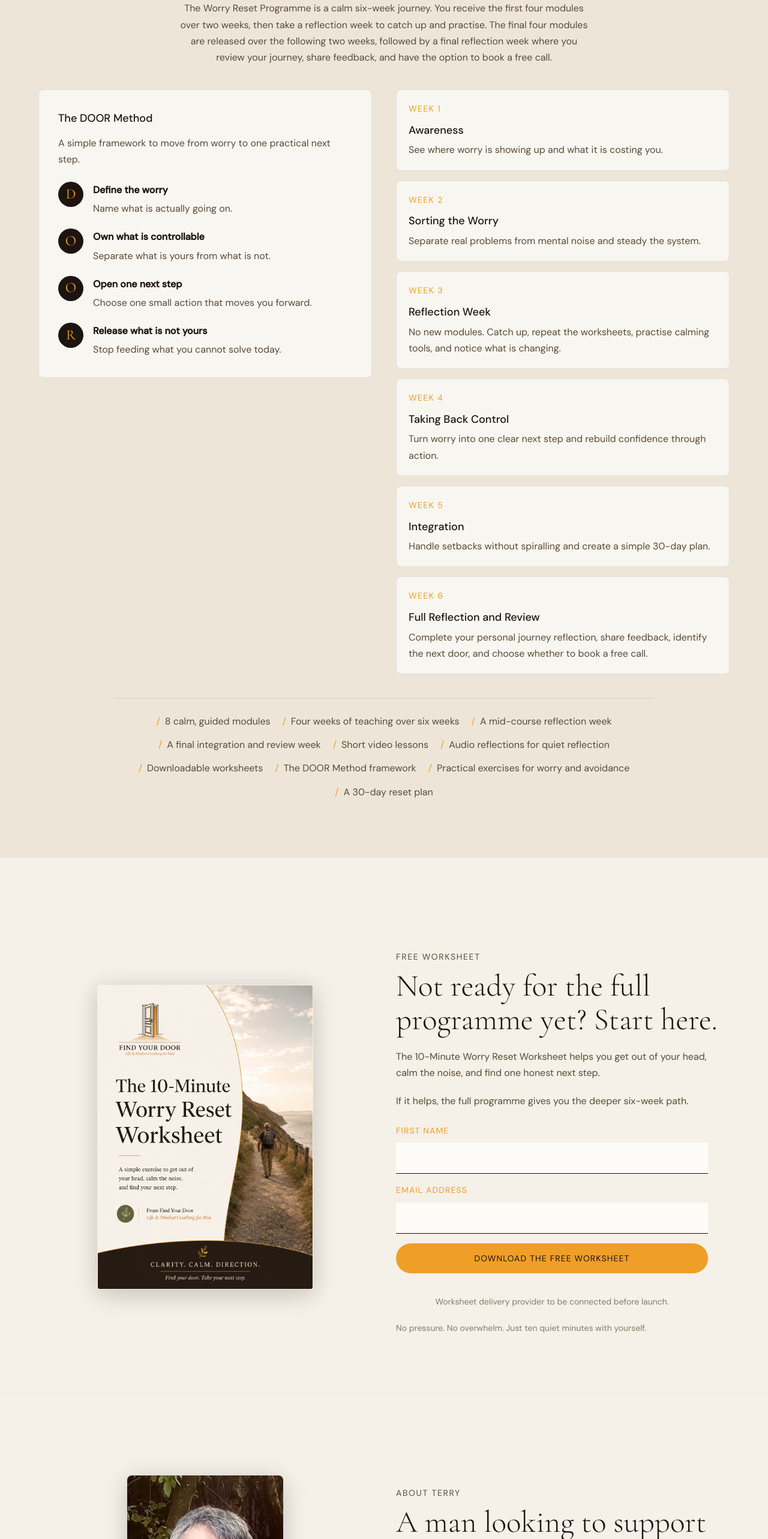
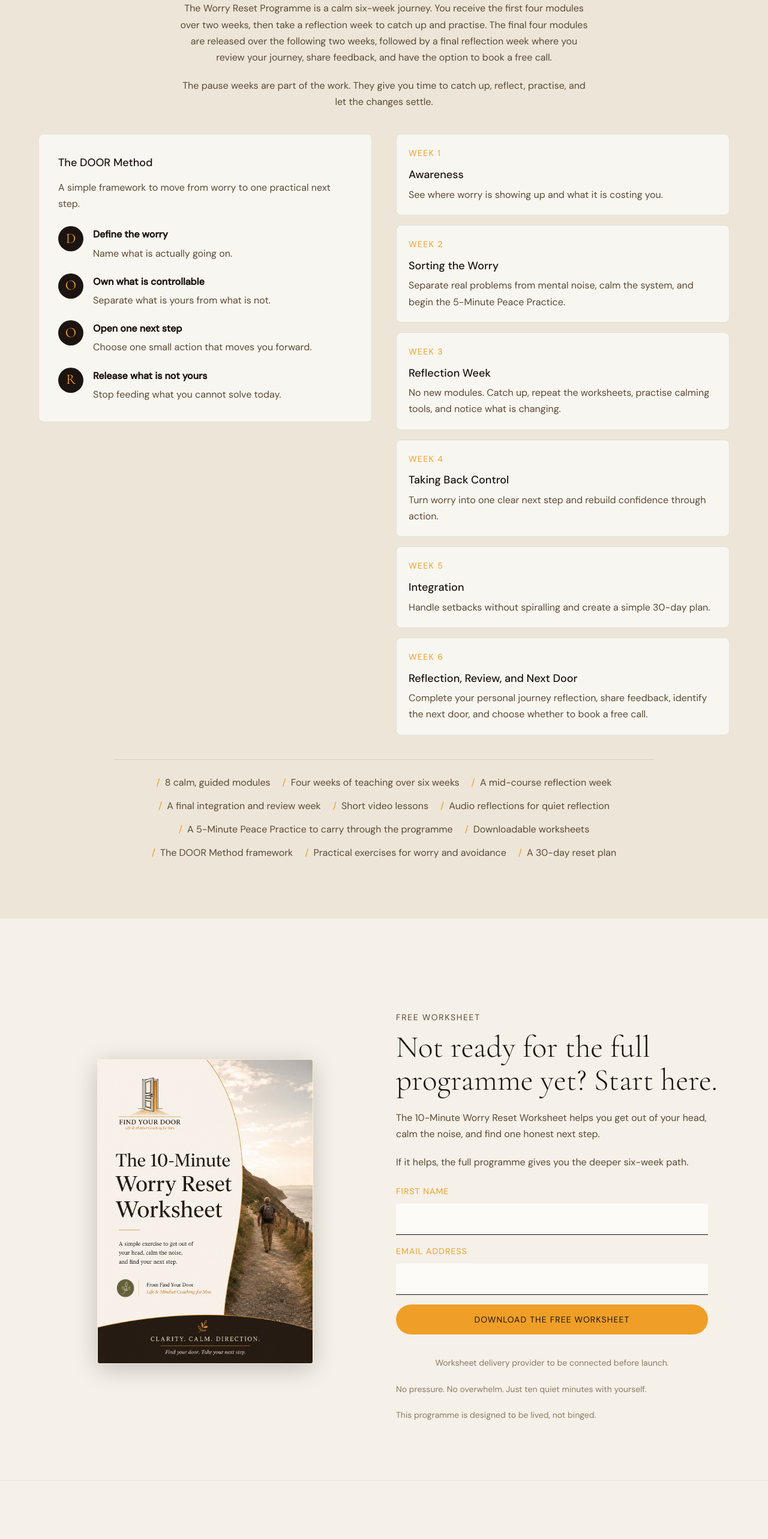
Before and after one commit to TerryLoc/findyourdoor, a React (Vite) app: page /services/the-worry-reset-programme in a window 1280 px wide. Shown: the part 4020-6586 px from the top of the page at 60% size. Built offline with nearby package versions, Linux system fonts and the light colour scheme.

Commit message:
feat: update Worry Reset Programme content with enhanced descriptions and new practices

```diff
--- a/src/pages/WorryResetProgramme.jsx
+++ b/src/pages/WorryResetProgramme.jsx
@@ -50,7 +50,7 @@ const weeks = [
   [
     'Week 2',
     'Sorting the Worry',
-    'Separate real problems from mental noise and steady the system.',
+    'Separate real problems from mental noise, calm the system, and begin the 5-Minute Peace Practice.',
   ],
   [
     'Week 3',
@@ -69,7 +69,7 @@ const weeks = [
   ],
   [
     'Week 6',
-    'Full Reflection and Review',
+    'Reflection, Review, and Next Door',
     'Complete your personal journey reflection, share feedback, identify the next door, and choose whether to book a free call.',
   ],
 ];
@@ -81,6 +81,7 @@ const included = [
   'A final integration and review week',
   'Short video lessons',
   'Audio reflections for quiet reflection',
+  'A 5-Minute Peace Practice to carry through the programme',
   'Downloadable worksheets',
   'The DOOR Method framework',
   'Practical exercises for worry and avoidance',
@@ -323,6 +324,10 @@ function WorryResetProgramme() {
                 reflection week where you review your journey, share feedback,
                 and have the option to book a free call.
               </p>
+              <p>
+                The pause weeks are part of the work. They give you time to
+                catch up, reflect, practise, and let the changes settle.
+              </p>
             </div>
 
             <div className={styles.programmeGrid}>
@@ -390,6 +395,9 @@ function WorryResetProgramme() {
                   No pressure. No overwhelm. Just ten quiet minutes with
                   yourself.
                 </p>
+                <p className={styles.quietLine}>
+                  This programme is designed to be lived, not binged.
+                </p>
               </div>
             </div>
           </div>
@@ -407,7 +415,6 @@ function WorryResetProgramme() {
               />
 
               <div>
-                <p className={styles.eyebrow}>About Terry</p>
                 <h2>A man looking to support other men</h2>
                 <p>
                   I am Terry Loughran, Life & Mindset Coach for Men and founder
```
